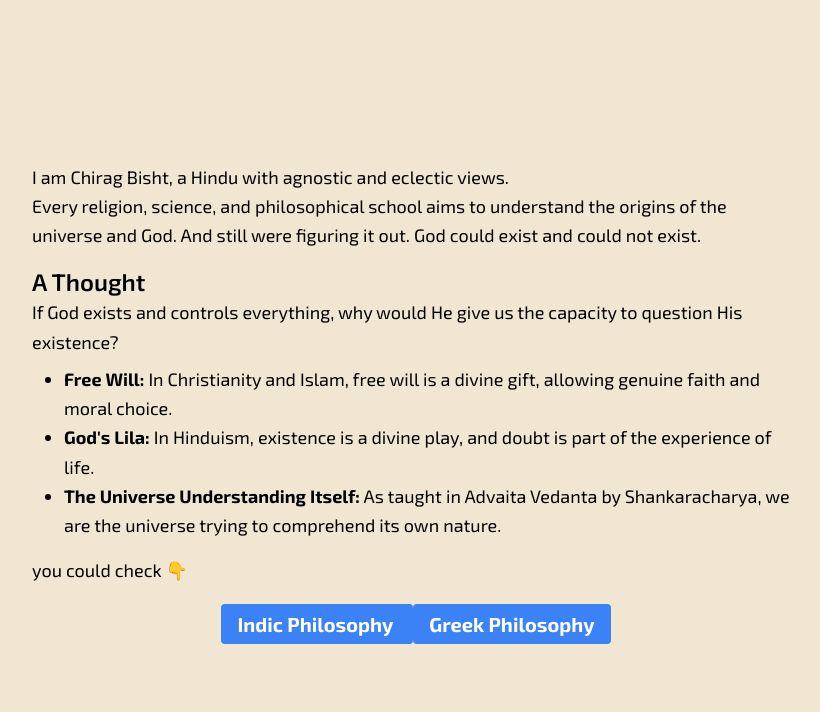
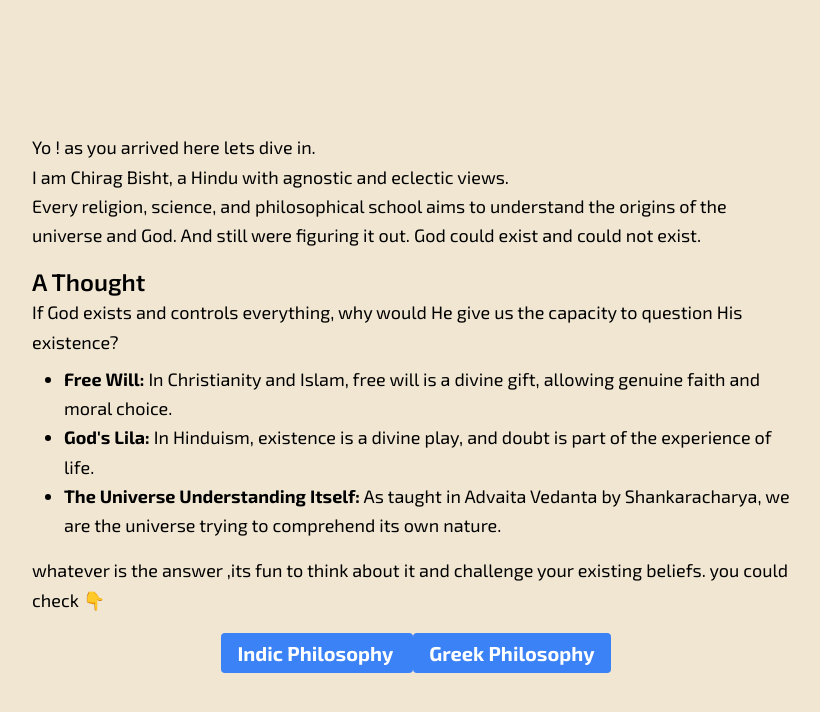
Before and after one commit to Chiragbisht/indic-philosophy, a Django app: page / in a window 1280 px wide. Shown: the top 712 px of the page, without its empty margins (224-1044 px from the left). Run offline with Django 5.2, Linux system fonts and the light colour scheme; some libraries are stand-ins or nearby versions.

Commit message:
Update home.html

```diff
--- a/timeline/templates/timeline/home.html
+++ b/timeline/templates/timeline/home.html
@@ -19,7 +19,7 @@
 
     <main class="max-w-3xl text-lg leading-relaxed">
         <p>
-             I am Chirag Bisht, a Hindu with agnostic and eclectic views.
+             Yo ! as you arrived here lets dive in.<br>I am Chirag Bisht, a Hindu with agnostic and eclectic views.
         </p>
         <p>
             Every religion, science, and philosophical school aims to understand the origins of the universe and God.
@@ -37,6 +37,7 @@
             <li><strong>The Universe Understanding Itself:</strong> As taught in Advaita Vedanta by Shankaracharya, we are the universe trying to comprehend its own nature.</li>
         </ul>
         <p class="mt-4">
+            whatever is the answer ,its fun to think about it and challenge your existing beliefs.
             you could check &#x1F447;
 
         </p>
```
